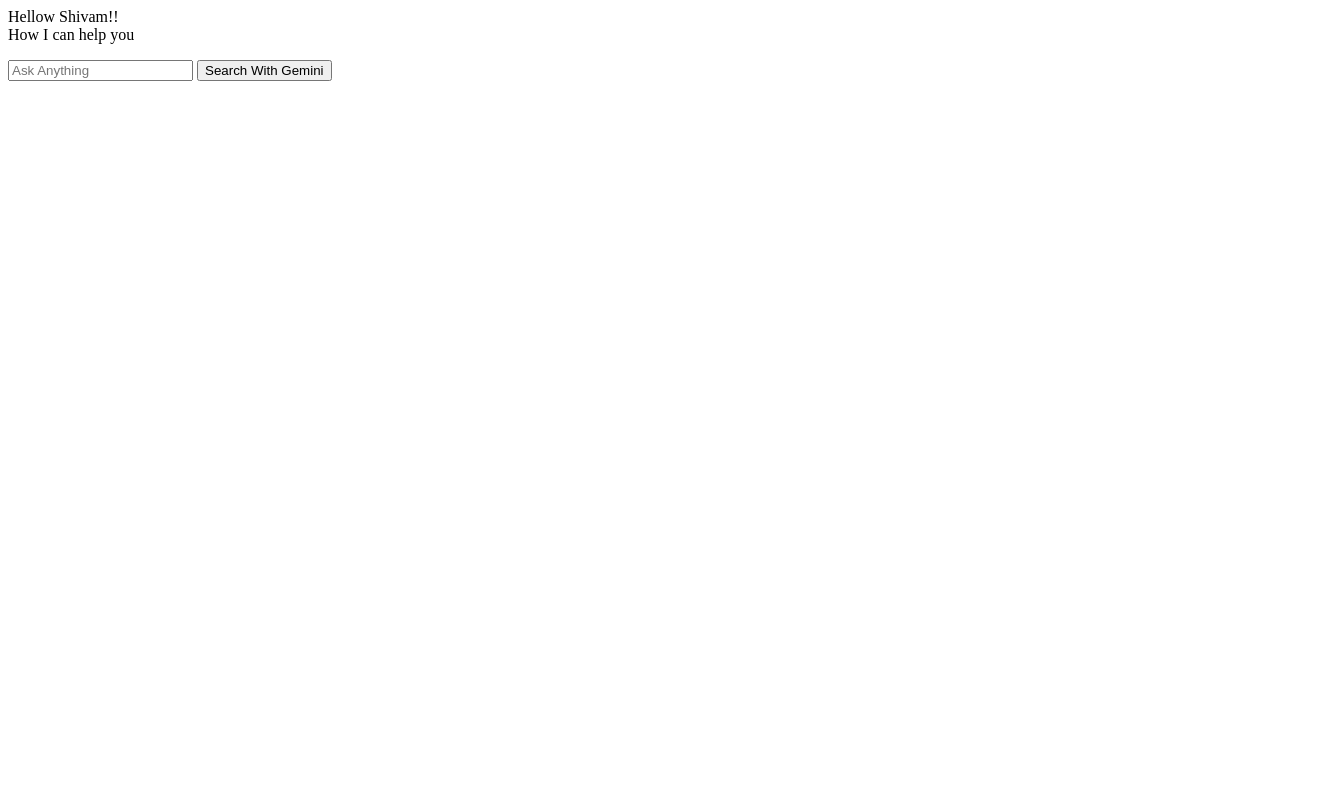
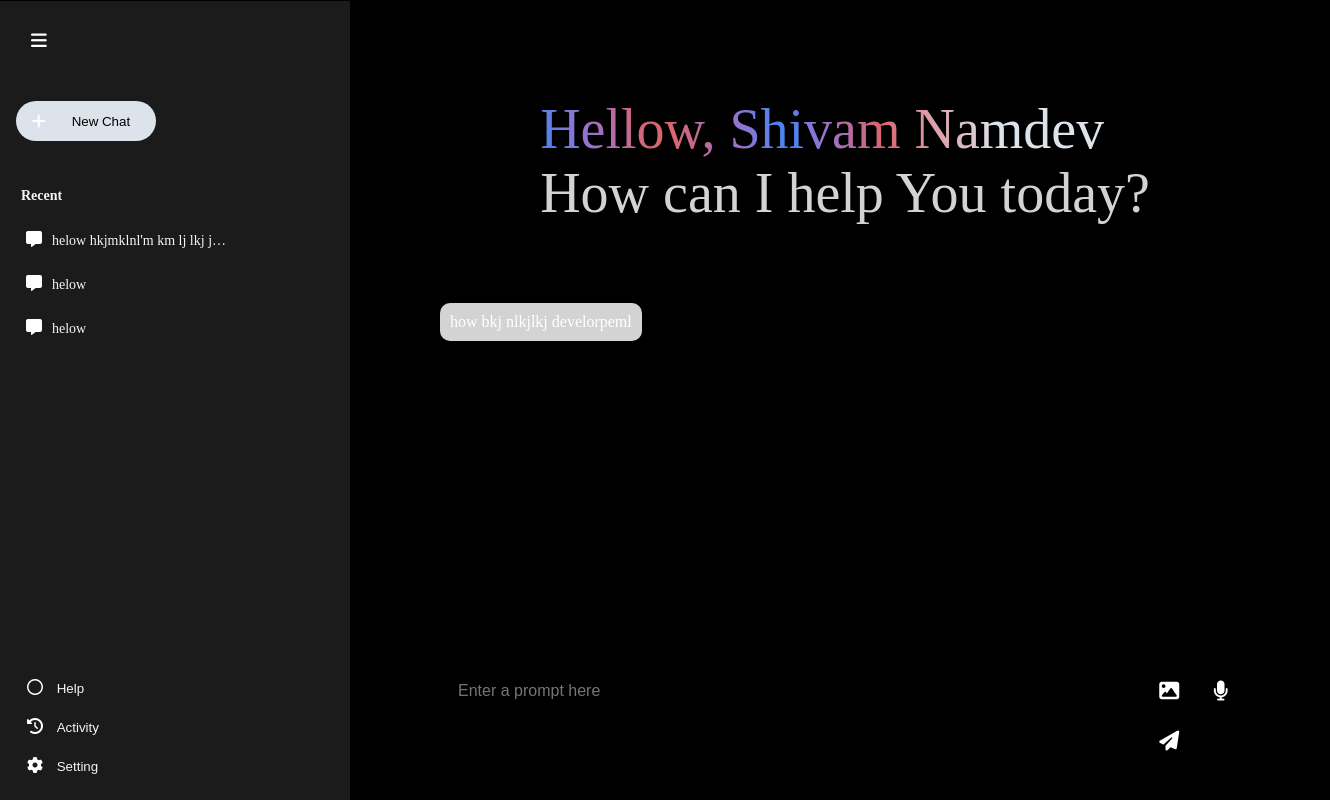
Before and after one commit to ShivamNamdev0007/JS-assign-20-21, a plain HTML site: page gimini_proj/index.html in a window 1280 px wide. Shown: the whole page, 1330 px wide, since content can reach past the window. Drawn offline with Linux system fonts and the light colour scheme.

```diff
--- a/gimini_proj/index.html
+++ b/gimini_proj/index.html
@@ -2,23 +2,79 @@
 <html lang="en">
 
 <head>
+    <link rel="stylesheet" href="./script.css">
+    <link rel="icon" href="./gemini_sparkle_v002_d4735304ff6292a690345.svg">
+    <link rel="stylesheet" href="https://cdnjs.cloudflare.com/ajax/libs/font-awesome/6.6.0/css/all.min.css">
     <meta charset="UTF-8">
     <meta name="viewport" content="width=device-width, initial-scale=1.0">
-    <title>Gemini API</title>
+    <title>Gemini</title>
 </head>
 
 <body>
-    <div id="msgcontainer">
-        <div class="user-msg">
-            Hellow Shivam!!
+    <div class="container">
+        <div class="sideNavigation">
+            <div class="topBarAction">
+                <i class="fa-solid fa-bars"></i>
+            </div>
+            <div class="sideNavButton">
+                <button>
+                    <i class="fa-solid fa-plus"></i>
+                    <span class="collapseText">New Chat</span>
+                </button>
+            </div>
+            <div class="chatHistory">
+                <h5>Recent</h5>
+
+                <ul>
+                    <li><i class="fa-solid fa-message"></i>helow hkjmklnl'm km lj lkj jkjlkj nljklj lkjlk ml knl nklkn
+                        lnkl n</li>
+                    <li><i class="fa-solid fa-message"></i>helow</li>
+                    <li><i class="fa-solid fa-message"></i>helow</li>
+
+
+                </ul>
+            </div>
+            <div class="actionList">
+                <button class="transparentButton">
+                    <i class="fa-regular fa-circle"></i>
+                    <span class="collapseText">Help</span>
+                </button>
+                <button class="transparentButton">
+                    <i class="fa-solid fa-clock-rotate-left"></i>
+                    <span class="collapseText">Activity</span>
+                </button>
+                <button class="transparentButton">
+                    <i class="fa-solid fa-gear"></i>
+                    <span class="collapseText">Setting</span>
+                </button>
+            </div>
         </div>
-        <div class="bot_msg">How I can help you</div>
+        <div class="chatWindow">
+            <div class="startContent">
+                <h1><span class="brandHellow">Hellow, Shivam Namdev</span><br>
+                <span class="brandQuestion">How can I help You today?</span>
+                </h1>
+                <br>
+                <ul>
+                    <li>how bkj nlkjlkj develorpeml</li>
+                </ul>
+            </div>
+            <div class="chatContent">
+                <div class="results">
+                    <p id="datafromui"></p>
+                </div>
+            </div>
+            <div class="inputArea">
+                <input type="text" placeholder="Enter a prompt here " id="user-input">
+                <div class="iconGroup">
+                    <i class="fa-solid fa-image"></i>
+                    <i class="fa-solid fa-microphone"></i>
+                    <i class="fa-solid fa-paper-plane" id="call"></i>
+                </div>
+            </div>
+        </div>
     </div>
-    <div class="userinput">
-        <p id="datafromui"></p>
-        <input type="text" id="user-input" placeholder="Ask Anything">
-        <button class="btn"> Search With Gemini</button>
-    </div>
+    <!-- /*****************************************************************/ -->
     <script type="importmap">
         {
           "imports": {
@@ -35,7 +91,7 @@
 
         let API_KEY="AIzaSyCBa2bqa_ljdeuybUTnS1_qAh5c68Fva4k";
         const genAI = new GoogleGenerativeAI(API_KEY);
-        let button1 = document.querySelector(".btn");
+        let button1 = document.querySelector("#call");
         async function callapi() {
             const model = genAI.getGenerativeModel({ model: "gemini-1.5-flash" });
 
@@ -46,7 +102,7 @@
             const text = response.text();
             datafromui.innerText=text;
 
-            // console.log(text);
+            // console.log(response);
             input.value = '';
 
         };
@@ -56,8 +112,7 @@
 
 
     </script>
-
-
+    <!-- <script src="./index.js"></script> -->
 </body>
 
 </html>
```
